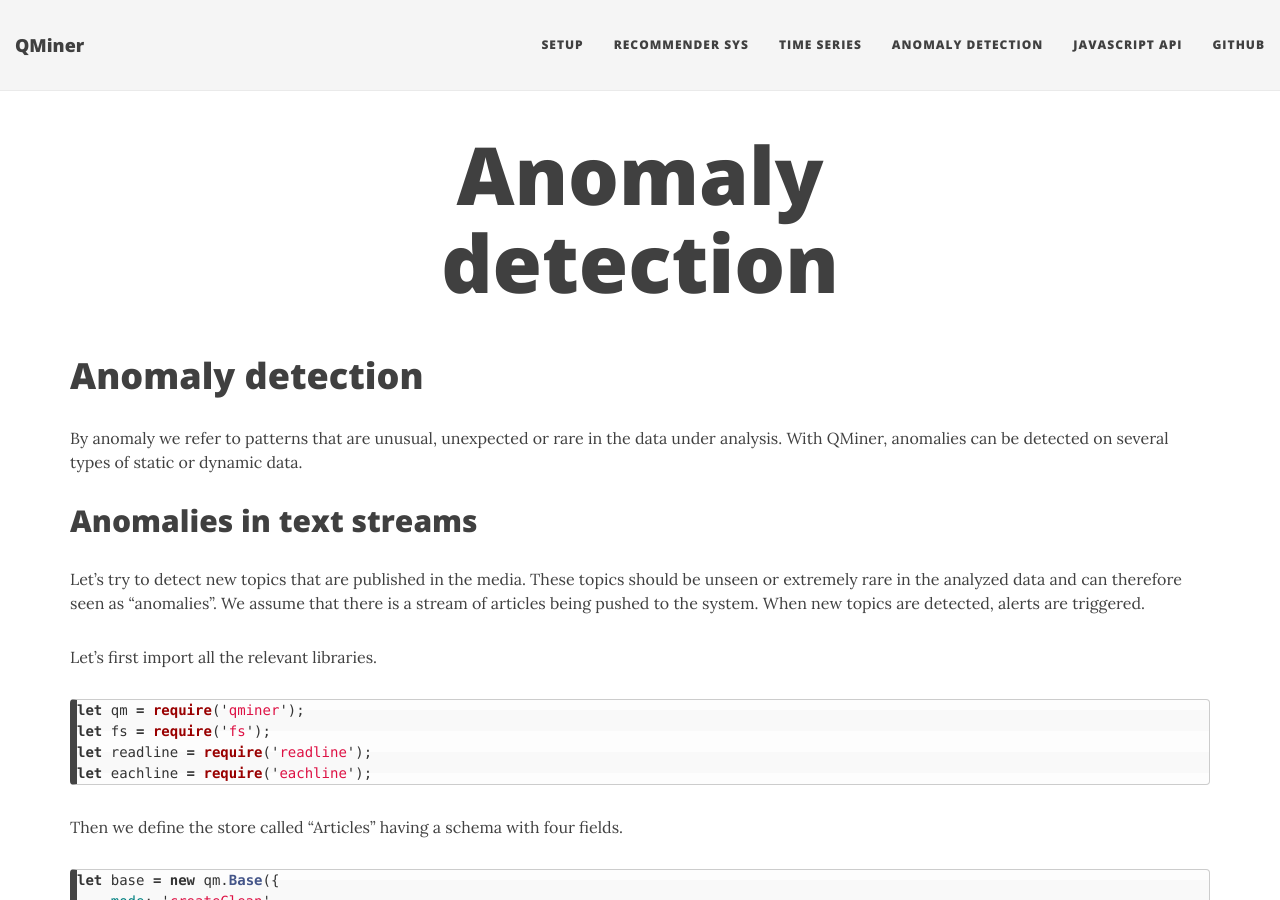
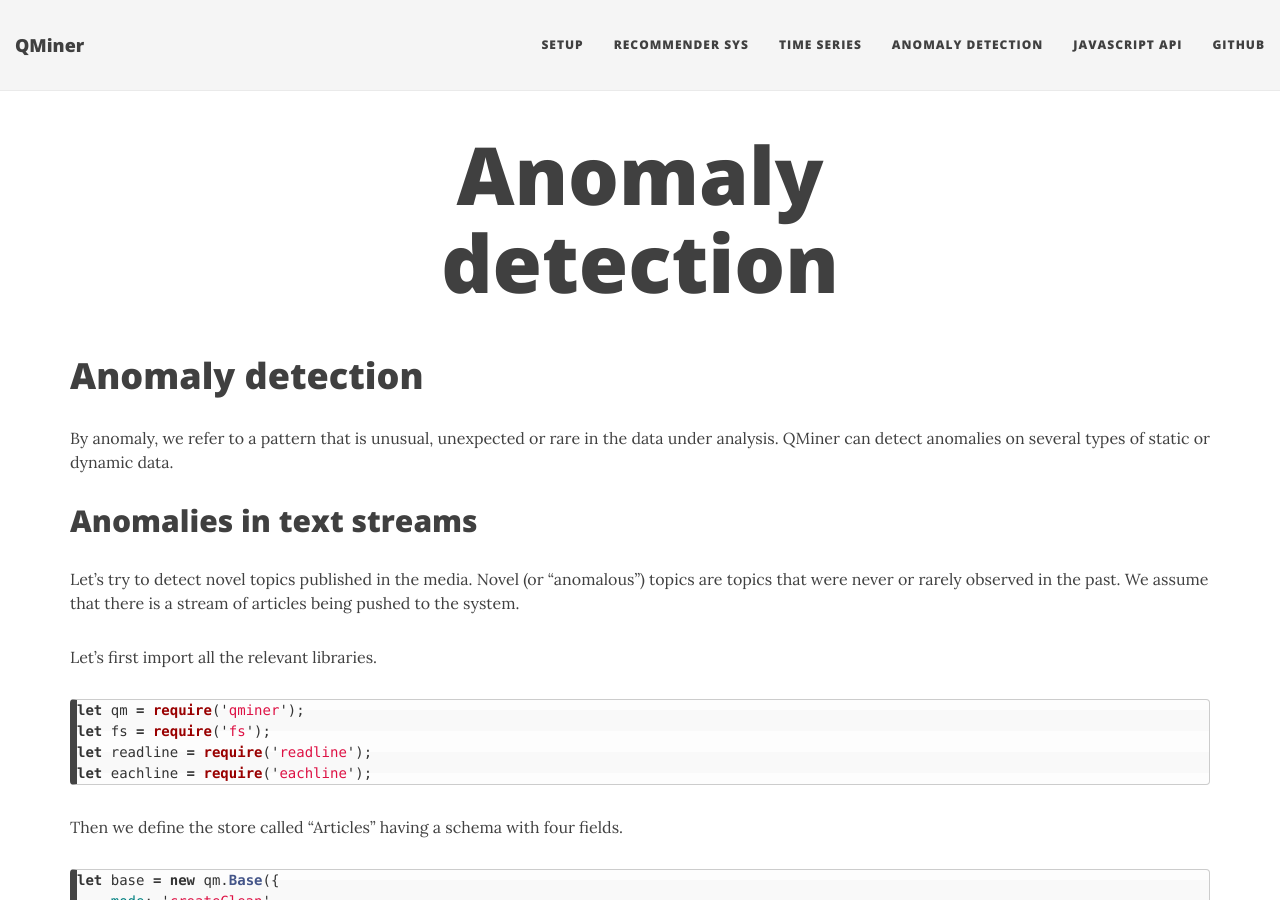
Before and after one commit to qminer/qminer.github.io, a Jekyll site: the page built from anomalies.md, in a window 1280 px wide and 900 px high. Built offline with Jekyll 4.4.1, drawn with Linux system fonts in a browser that asks for light colours; nearby versions of some CDN libraries; some of the changed text lies outside the part shown.

Commit message:
Update anomalies.md

`````diff
--- a/anomalies.md
+++ b/anomalies.md
@@ -5,24 +5,24 @@ title: Anomaly detection
 
 # Anomaly detection
 
-By anomaly we refer to patterns that are unusual, unexpected or rare in the data under analysis. With QMiner, anomalies can be detected on several types of static or dynamic data.
+By anomaly, we refer to a pattern that is unusual, unexpected or rare in the data under analysis. QMiner can detect anomalies on several types of static or dynamic data.
 
 ## Anomalies in text streams
 
-Let's try to detect new topics that are published in the media. These topics should be unseen or extremely rare in the analyzed data and can therefore seen as "anomalies". We assume that there is a stream of articles being pushed to the system. When new topics are detected, alerts are triggered.
+Let's try to detect novel topics published in the media. Novel (or "anomalous") topics are topics that were never or rarely observed in the past. We assume that there is a stream of articles being pushed to the system.
 
 Let's first import all the relevant libraries.
 
-````javascript
+```javascript
 let qm = require('qminer');
 let fs = require('fs');
 let readline = require('readline');
 let eachline = require('eachline');
-````
+```
 
 Then we define the store called "Articles" having a schema with four fields.
 
-````javascript
+```javascript
 let base = new qm.Base({
     mode: 'createClean',
     schema:[
@@ -39,12 +39,13 @@ let base = new qm.Base({
 });
 
 let articles = base.store('Articles');
-````
+```
+
 Next we define the pipeline that processes the news articles. The pipelines has several processing modules: the model, the trigger, the anomaly detection algorithm and the actual alert.
 
 To keep a model of the past articles, we need feature space aggregator on the article store. The model will use the text from the "Text" of the article and will use "tfidf" weight to compute the importance of various words. The model will need at least 2 articles to be initialized and will consider pairs of two words (the n-grams) parameter.
 
-````javascript
+```javascript
 let aggrFSA = {
    name: "ftrSpaceAggr",
    type: "featureSpace",
@@ -66,11 +67,11 @@ let aggrFSA = {
 };
 
 let ftrSpaceAggr = articles.addStreamAggr(aggrFSA);
-````
+```
 
 This prototype examines articles at a constant rate. We use an artificial time series to simulate this constant rate. We implement it using the tick stream aggregator for the 'Articles' store. The model defined before updates at this rate.
 
-````javascript
+```javascript
 let aggrT = {
     name: "tickAggr",
     type: "timeSeriesTick",
@@ -80,11 +81,11 @@ let aggrT = {
 };
 //create the tick aggregator
 let tickAggr = articles.addStreamAggr(aggrT);
-````
+```
 
 The novelty detection is implemented using the Nearest Neighbors anomaly detector aggregator. The aggregator takes timestamped features as input. The time stamp is provided by the previously defined tick aggregator and feature space aggregator. It considers a window of 200 most recent articles and computes the distances between these. The most distant articles are considered as anomalies. The rate of anomalies can be tuned using the "rate" parameter - play with it on RunKit!
 
-````javascript
+```javascript
 let aggrAD = {
     name: 'AnomalyDetectorAggr',
     type: 'nnAnomalyDetector',
@@ -96,22 +97,22 @@ let aggrAD = {
 
 // Create the anomaly detection aggregator
 let anomaly = articles.addStreamAggr(aggrAD);
-````
+```
 
-The alert monitoring stream aggregate is a custom defined stream aggegate that outputs alerts with severity levels above 2.
+The alert monitoring stream aggregate is a custom defined stream aggregate that outputs alerts with severity levels above 2.
 
-````javascript
+```javascript
 // Define monitoring stream aggregate.
 let monitoringAggr = articles.addStreamAggr({
     onAdd: (rec) => {
         if (anomaly.getInteger() > 2) console.log("Rate " + anomaly.getInteger() + ": " + rec["Title"]);
     }
 });
-````
+```
 
 Now that the processing pipeline is defined, we can start pushing the stream of data in the system Articles are loaded from our server.
 
-````javascript
+```javascript
 // Define a global variable for storing the results.
 let results = [];
 let rates = [];
@@ -134,17 +135,17 @@ lines.forEach(line => {
         rates.push(anomaly.getInteger());
     }
 });
-````
+```
 
-Display all the results ...
+Display all the results.
 
-````javascript
+```javascript
 console.log(JSON.stringify(results));
-````
+```
 
-Display counts (you can visualize histogram/chart);
+Display counts (you can visualize histogram/chart).
 
-````javascript
+```javascript
 rates.forEach(rate => count[rate]++);
 console.log(JSON.stringify(count));
-````
+```
`````
